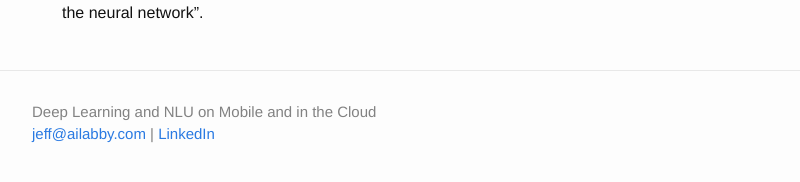
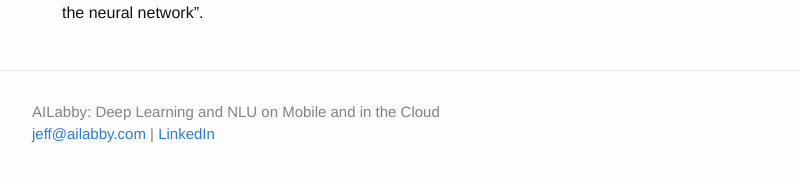
Before and after one commit to jeffxtang/jeffxtang.github.io, a Jekyll site: the page built from index.html, in a window 1280 px wide and 900 px high, scrolled down 2205 px. Shown: the part 694-876 px from the top of the window, without its empty margins (238-1038 px from the left). Built offline with Jekyll 4.4.1, drawn with Linux system fonts in a browser that asks for light colours; formulas are drawn with MathJax 3.

Commit message:
topics and desc

```diff
--- a/_config.yml
+++ b/_config.yml
@@ -8,7 +8,7 @@
 # Site settings
 title: AiLabBy - AILab & Beyond
 email: jeff@ailabby.com
-description: "Deep Learning and NLU on Mobile and in the Cloud"
+description: "AILabby: Deep Learning and NLU on Mobile and in the Cloud"
 topics: "AI, DL, ML, NLU, Mobile"
 baseurl: "" # the subpath of your site, e.g. /blog
 url: "http://jeffxtang.github.io" # the base hostname & protocol for your site
```
